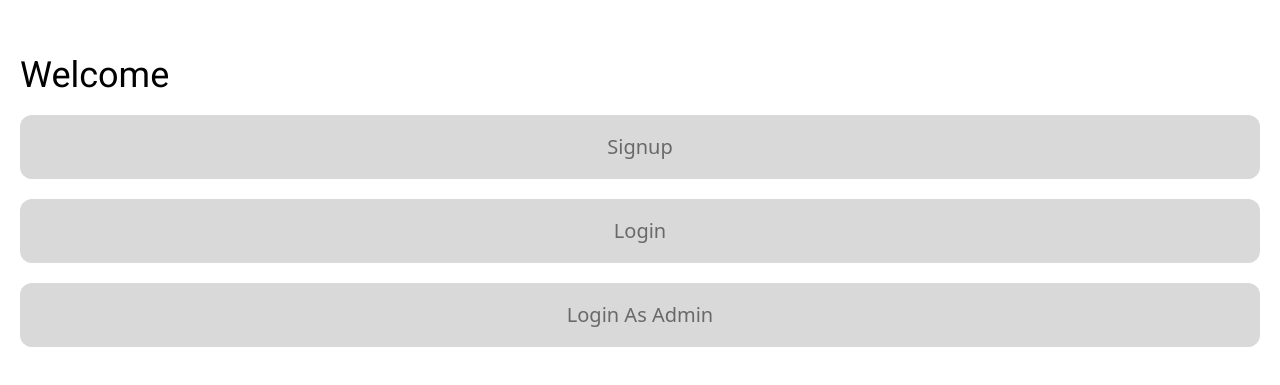
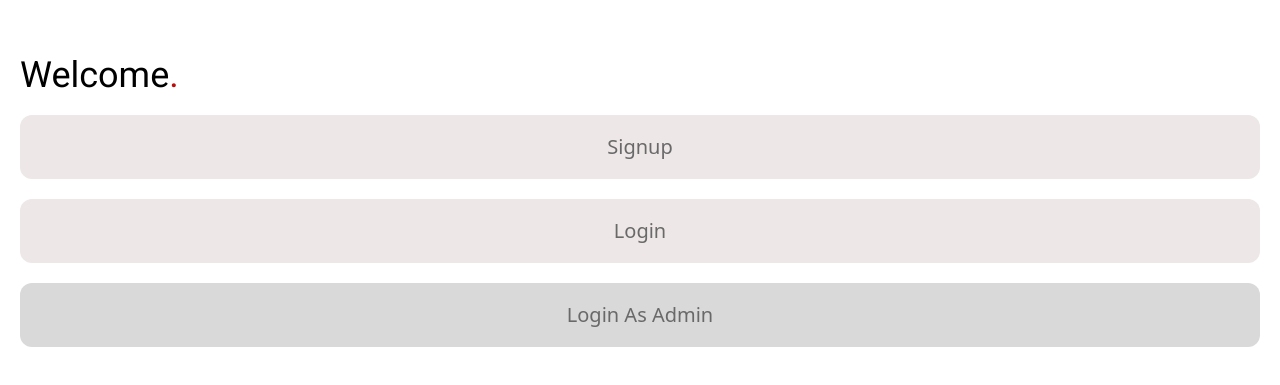
Before and after one commit to Adrin7113/DrugAware, a React (Vite) app: page / in a window 1280 px wide. Shown: the part 199-584 px from the top of the page. Built offline with nearby package versions, Linux system fonts and the light colour scheme.

Commit message:
Chat Bot

```diff
--- a/src/App.jsx
+++ b/src/App.jsx
@@ -6,6 +6,7 @@ import Map from "./pages/Map";
 import AdminLogin from "./pages/AdminLogin";
 import SignUp from "./pages/SignUp";
 import Login from "./pages/Login";
+import Chat from "./pages/Chat";
 
 function App() {
   return (
@@ -19,6 +20,7 @@ function App() {
           <Route path="/report" element={<Report />} />
           <Route path="/rehab" element={<Rehab />} />
           <Route path="/map" element={<Map />} />
+          <Route path="/chat" element={<Chat />} />
         </Routes>
       </BrowserRouter>
     </>
--- /dev/null
+++ b/src/pages/Chat.jsx
@@ -0,0 +1,13 @@
+const Chat = () => {
+  return (
+    <div className="min-screen-h w-screen">
+      <iframe
+        src="https://mediafiles.botpress.cloud/0bd83da3-81dd-4503-9d3b-002c13c261d4/webchat/bot.html"
+        title="The Chatbot"
+        className="h-screen w-full"
+      ></iframe>
+    </div>
+  );
+};
+
+export default Chat;
--- a/src/pages/Landing.jsx
+++ b/src/pages/Landing.jsx
@@ -2,12 +2,14 @@ const Landing = () => {
   return (
     <div className="h-screen w-screen p-5 flex flex-col justify-center gap-5 items-center">
       <div className="h-1/2 w-full flex flex-col justify-center gap-5">
-        <h1 className="text-4xl robo ">Welcome</h1>
+        <h1 className="text-4xl robo ">
+          Welcome<span className="text-[#BB0C0C]">.</span>
+        </h1>
 
         <a href="/signup">
           <button
             type="text"
-            className="h-16 w-full bg-[#D9D9D9] text-[#696969] rounded-xl text-xl"
+            className="h-16 w-full bg-[#EDE7E7] text-[#696969] rounded-xl text-xl"
           >
             Signup
           </button>
@@ -15,7 +17,7 @@ const Landing = () => {
         <a href="/login">
           <button
             type="text"
-            className="h-16 w-full bg-[#D9D9D9] text-[#696969] rounded-xl text-xl"
+            className="h-16 w-full bg-[#EDE7E7] text-[#696969] rounded-xl text-xl"
           >
             Login
           </button>
--- a/src/pages/Map.jsx
+++ b/src/pages/Map.jsx
@@ -45,14 +45,16 @@ const Map = () => {
       {state.state == "ADMIN" && (
         <div className="h-auto w-screen p-5 pb-24 relative">
           <div className="flex justify-between pb-16">
-            <h1 className="robo text-3xl font-black w-1/2">Map</h1>
+            <h1 className="robo text-3xl font-black w-1/2 text-[#BB0C0C]">
+              Map
+            </h1>
             <img src="/user.svg" alt="The Navigation Icon" />
           </div>
           <button className="bg-[#D9D9D9] text-[#696969] w-full h-12 rounded-xl text-xl robo">
             Search Locations
           </button>
           <div ref={mapContainer} className="h-96 w-full mt-10"></div>
-          <Navbar />
+          <Navbar state={state} />
         </div>
       )}
     </>
--- a/src/pages/Rehab.jsx
+++ b/src/pages/Rehab.jsx
@@ -8,7 +8,7 @@ const Rehab = () => {
       {state && (
         <div className="h-auto w-screen p-5 pb-24 relative">
           <div className="flex justify-between pb-16">
-            <h1 className="robo text-3xl font-black w-1/2">
+            <h1 className="robo text-3xl font-black w-1/2 text-[#BB0C0C]">
               Nearby Rehabilitation Centers
             </h1>
             <img src="/user.svg" alt="The Navigation Icon" />
--- a/src/pages/Report.jsx
+++ b/src/pages/Report.jsx
@@ -59,7 +59,9 @@ const Report = () => {
       {state && (
         <div className="h-auto w-screen p-5 relative pb-16">
           <div className="flex justify-between pb-16">
-            <h1 className="robo text-3xl font-black">New Report</h1>
+            <h1 className="robo text-3xl font-black text-[#BB0C0C]">
+              New Report
+            </h1>
             <img src="/user.svg" alt="The Navigation Icon" />
           </div>
           <h1 className="text-2xl robo pb-5">Location</h1>
--- a/src/pages/SignUp.jsx
+++ b/src/pages/SignUp.jsx
@@ -34,7 +34,7 @@ const SignUp = () => {
       <div className="h-screen w-screen p-5 flex flex-col justify-center gap-5 items-center">
         <div className="h-1/2 w-full flex flex-col justify-center gap-5">
           <h1 className="text-4xl robo ">Welcome,</h1>
-          <h1 className="text-4xl robo ">{`User ${userid}`}</h1>
+          <h1 className="text-4xl robo text-[#A57878]">{`User ${userid}`}</h1>
           <input
             type="text"
             id="phone"
```
